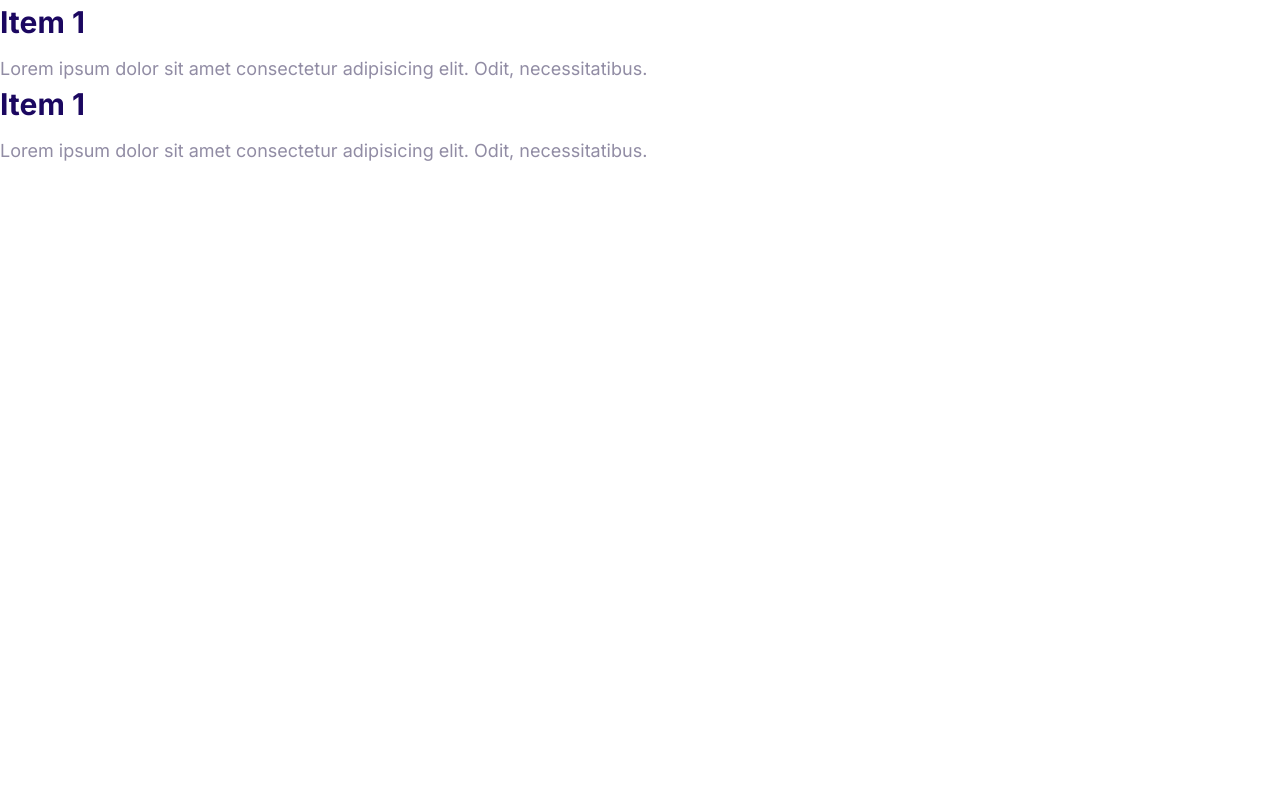
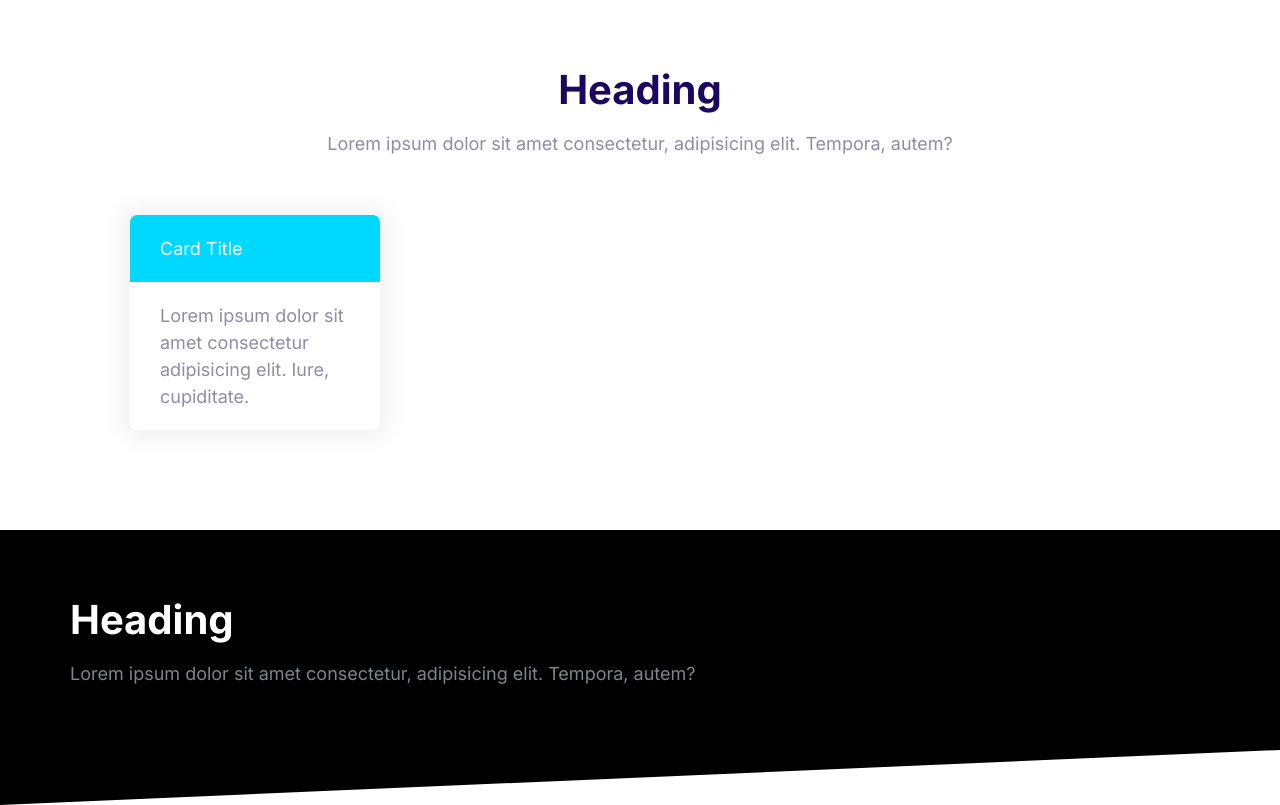
Before and after one commit to silalkhan/simple-webpage-design, a plain HTML site: page index.html in a window 1280 px wide. Drawn offline with Linux system fonts and the light colour scheme.

Commit message:
creating block container

```diff
--- a/css/styles.css
+++ b/css/styles.css
@@ -25,6 +25,11 @@
   font-family: Inter, Arial, Helvetica, sans-serif;
   font-size: 2.4rem;
   line-height: 1.5;
+}
+/*Container*/
+.container {
+  max-width: 1140px;
+  margin: 0 auto;
 }
 h1,
 h2,
@@ -489,3 +494,29 @@
   max-height: 100vh;
   opacity: 1;
 }
+/*blocks*/
+.block {
+  --padding-vertical: 6rem;
+  padding: var(--padding-vertical) 2rem;
+}
+.block__header {
+  text-align: center;
+}
+.block__heading {
+  margin-top: 0;
+}
+.block--dark {
+  background: #000;
+  color: #7b858b;
+}
+.block--dark .block__heading {
+  color: #fff;
+}
+.block--skewed-right {
+  padding-bottom: calc(var(--padding-vertical) + 4rem);
+  clip-path: polygon(0 0, 100% 0, 100% 100%, 0 80%);
+}
+.block--skewed-left {
+  padding-bottom: calc(var(--padding-vertical) + 4rem);
+  clip-path: polygon(0 0, 100% 0, 100% 80%, 0 100%);
+}
--- a/index.html
+++ b/index.html
@@ -15,32 +15,32 @@
     <title>Document</title>
   </head>
   <body>
-    <div class="collapsible collapsible--expanded">
-      <header class="collapsible__header">
-        <h2 class="collapsible__heading">Item 1</h2>
-
-        <svg class="icon icon--white collaosible__chevron">
-          <use xlink:href="images/chevron.svg "></use>
-        </svg>
+    <section class="block container">
+      <header class="block__header">
+        <h2 class="block__heading">Heading</h2>
+        <p>
+          Lorem ipsum dolor sit amet consectetur, adipisicing elit. Tempora,
+          autem?
+        </p>
       </header>
-      <div class="collapsible__content">
-        Lorem ipsum dolor sit amet consectetur adipisicing elit. Odit,
-        necessitatibus.
+      <div style="width: 30%; padding: 4rem">
+        <div class="card card--secondary">
+          <header class="card__header">Card Title</header>
+          <div class="card__body">
+            Lorem ipsum dolor sit amet consectetur adipisicing elit. Iure,
+            cupiditate.
+          </div>
+        </div>
       </div>
-    </div>
-    <div class="collapsible collapsible--expanded">
-      <header class="collapsible__header">
-        <h2 class="collapsible__heading">Item 1</h2>
-
-        <svg class="icon icon--white collaosible__chevron">
-          <use xlink:href="images/chevron.svg "></use>
-        </svg>
-      </header>
-      <div class="collapsible__content">
-        Lorem ipsum dolor sit amet consectetur adipisicing elit. Odit,
-        necessitatibus.
+    </section>
+    <section class="block block--dark block--skewed-left">
+      <div class="container">
+        <h2 class="block__heading">Heading</h2>
+        <p>
+          Lorem ipsum dolor sit amet consectetur, adipisicing elit. Tempora,
+          autem?
+        </p>
       </div>
-    </div>
-    <script src="js/main.js"></script>
+    </section>
   </body>
 </html>
```
Also changed, not shown: components/block-contaienr.html (added, +25 -0 lines).
